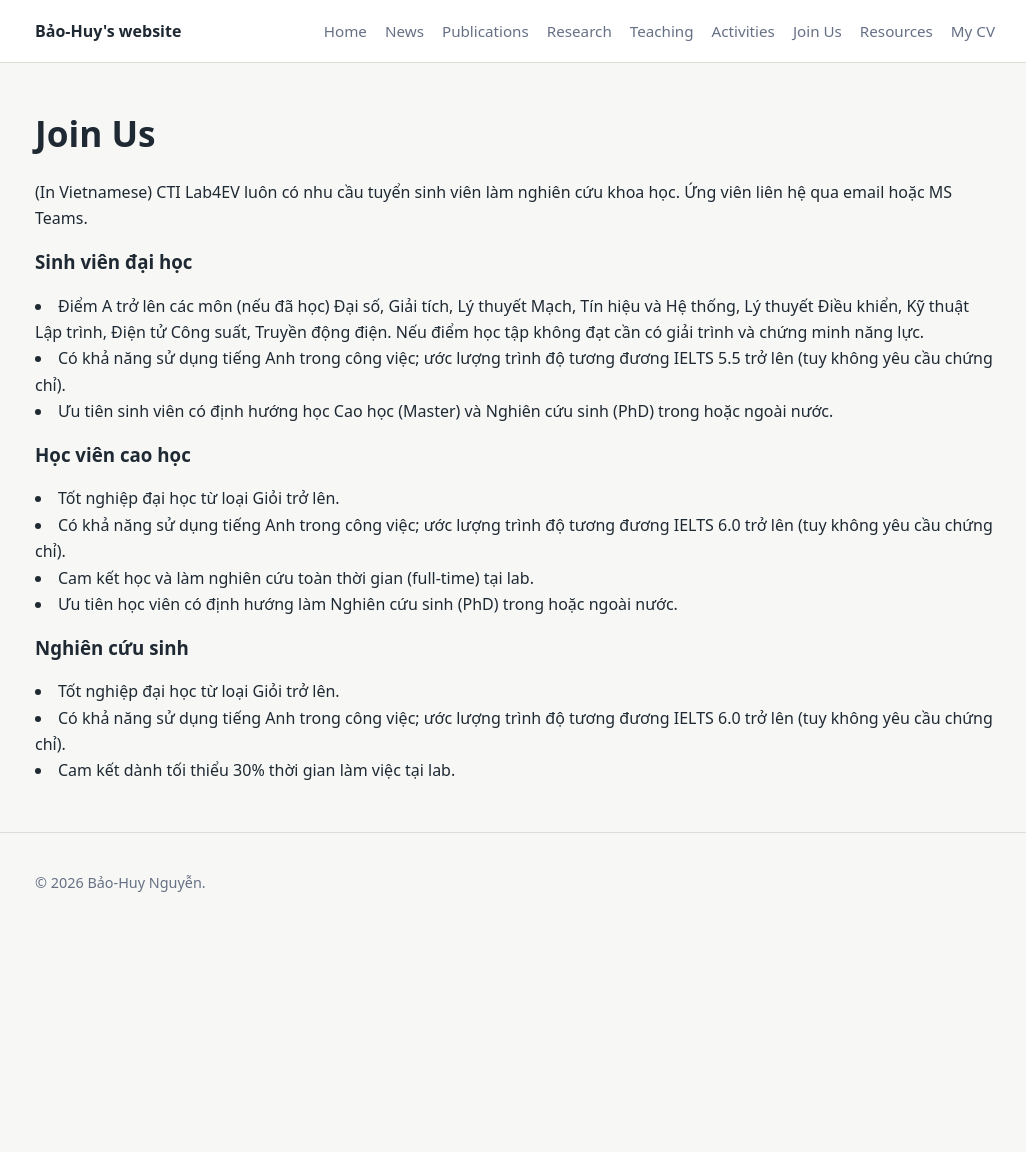
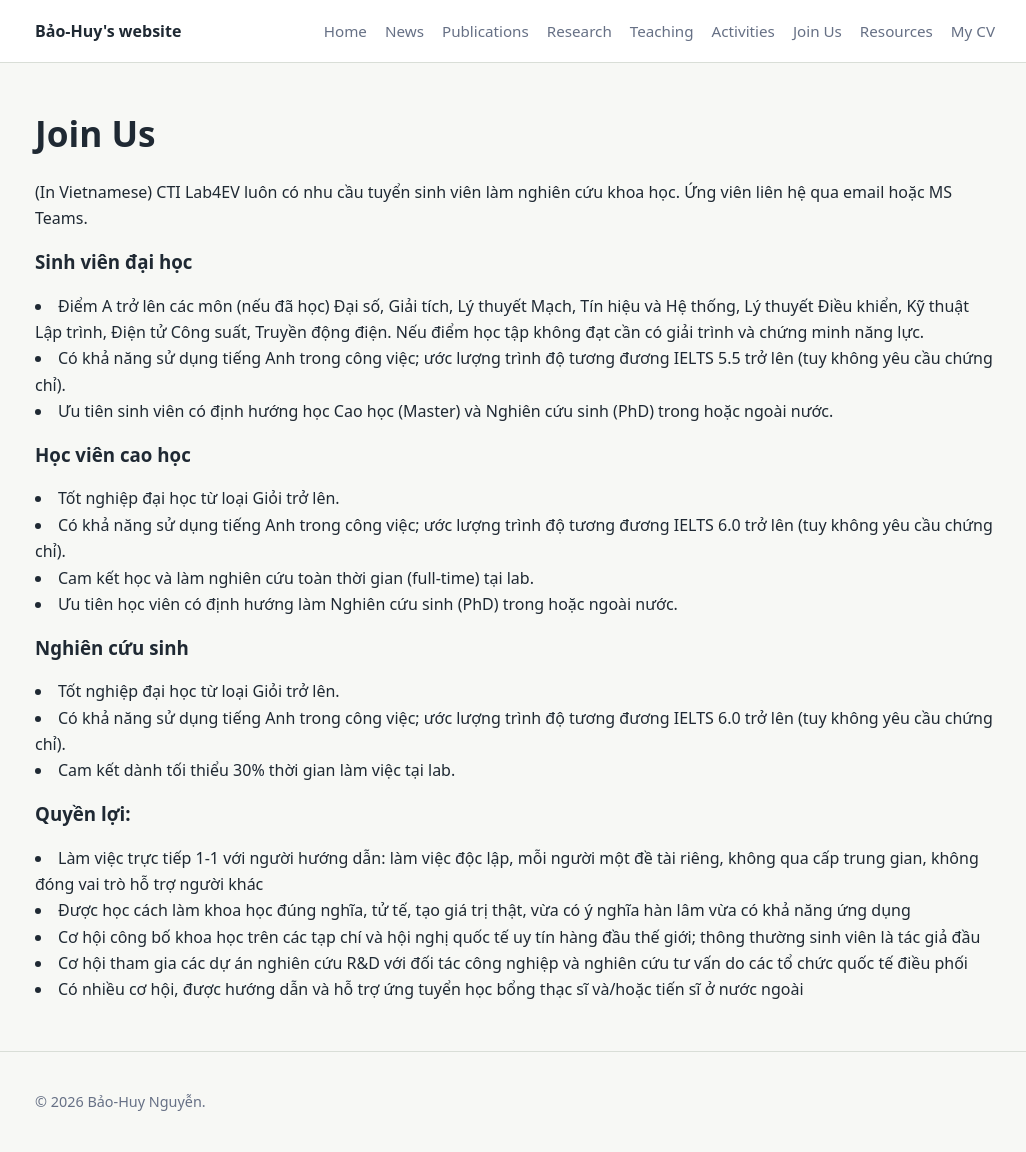
Before and after one commit to baohuynguyen/baohuynguyen.github.io, a Jekyll site: the page built from opportunities.md, in a window 1280 px wide. Shown: the whole page, without its empty margins (125-1151 px from the left). Built offline with Jekyll 4.4.1, drawn with Linux system fonts in a browser that asks for light colours; before the commit the page ends 933 px from its top, so only the background shows below that.

Commit message:
Update opportunities.md

```diff
--- a/opportunities.md
+++ b/opportunities.md
@@ -33,3 +33,10 @@
 <li>Có khả năng sử dụng tiếng Anh trong công việc; ước lượng trình độ tương đương IELTS 6.0 trở lên (tuy không yêu cầu chứng chỉ).</li>
 
 <li>Cam kết dành tối thiểu 30% thời gian làm việc tại lab.</li>
+
+### Quyền lợi:
+<li>Làm việc trực tiếp 1-1 với người hướng dẫn: làm việc độc lập, mỗi người một đề tài riêng, không qua cấp trung gian, không đóng vai trò hỗ trợ người khác</li>
+<li>Được học cách làm khoa học đúng nghĩa, tử tế, tạo giá trị thật, vừa có ý nghĩa hàn lâm vừa có khả năng ứng dụng</li>
+<li>Cơ hội công bố khoa học trên các tạp chí và hội nghị quốc tế uy tín hàng đầu thế giới; thông thường sinh viên là tác giả đầu</li>
+<li>Cơ hội tham gia các dự án nghiên cứu R&D với đối tác công nghiệp và nghiên cứu tư vấn do các tổ chức quốc tế điều phối</li>
+<li>Có nhiều cơ hội, được hướng dẫn và hỗ trợ ứng tuyển học bổng thạc sĩ và/hoặc tiến sĩ ở nước ngoài
```
